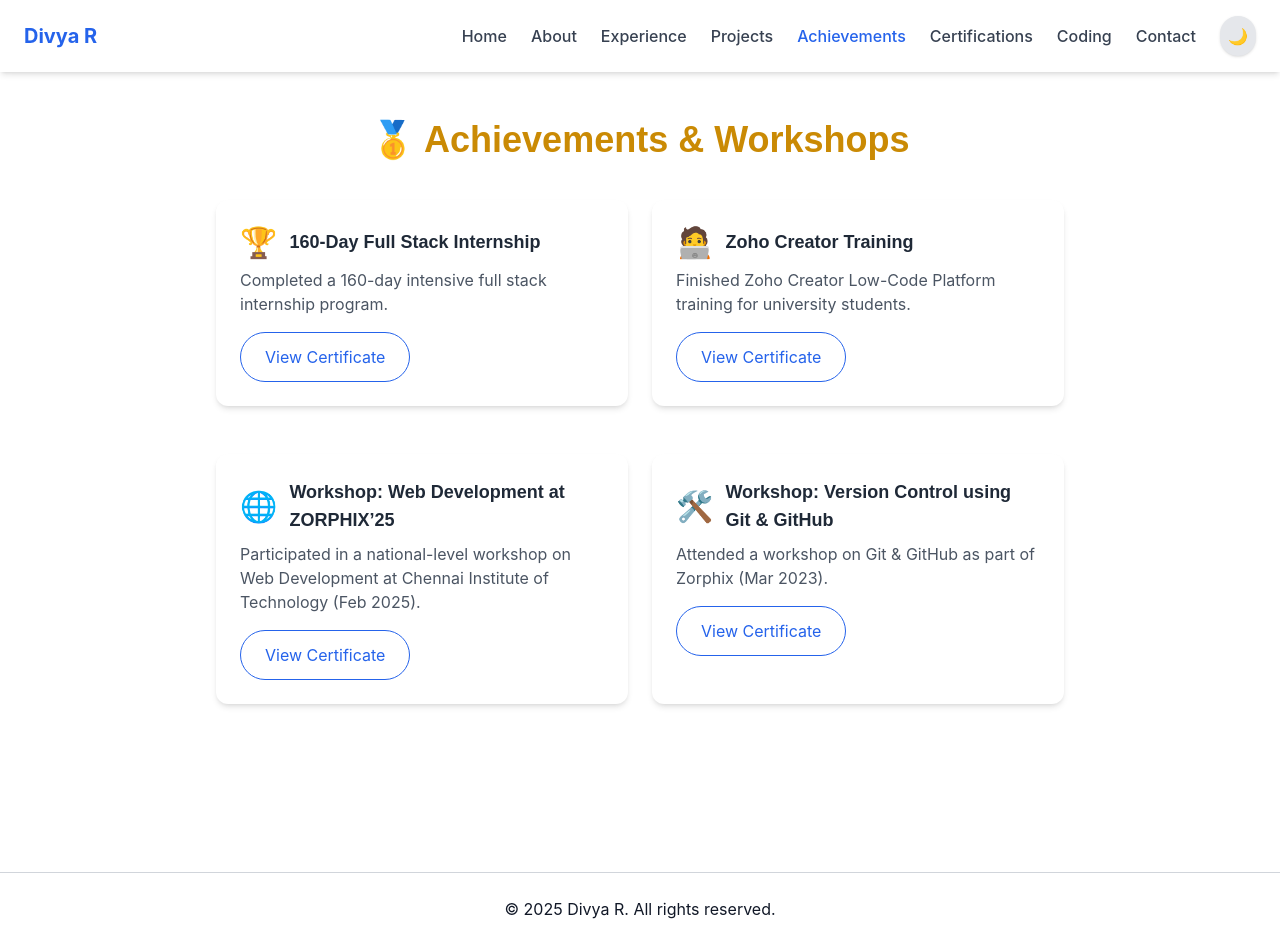
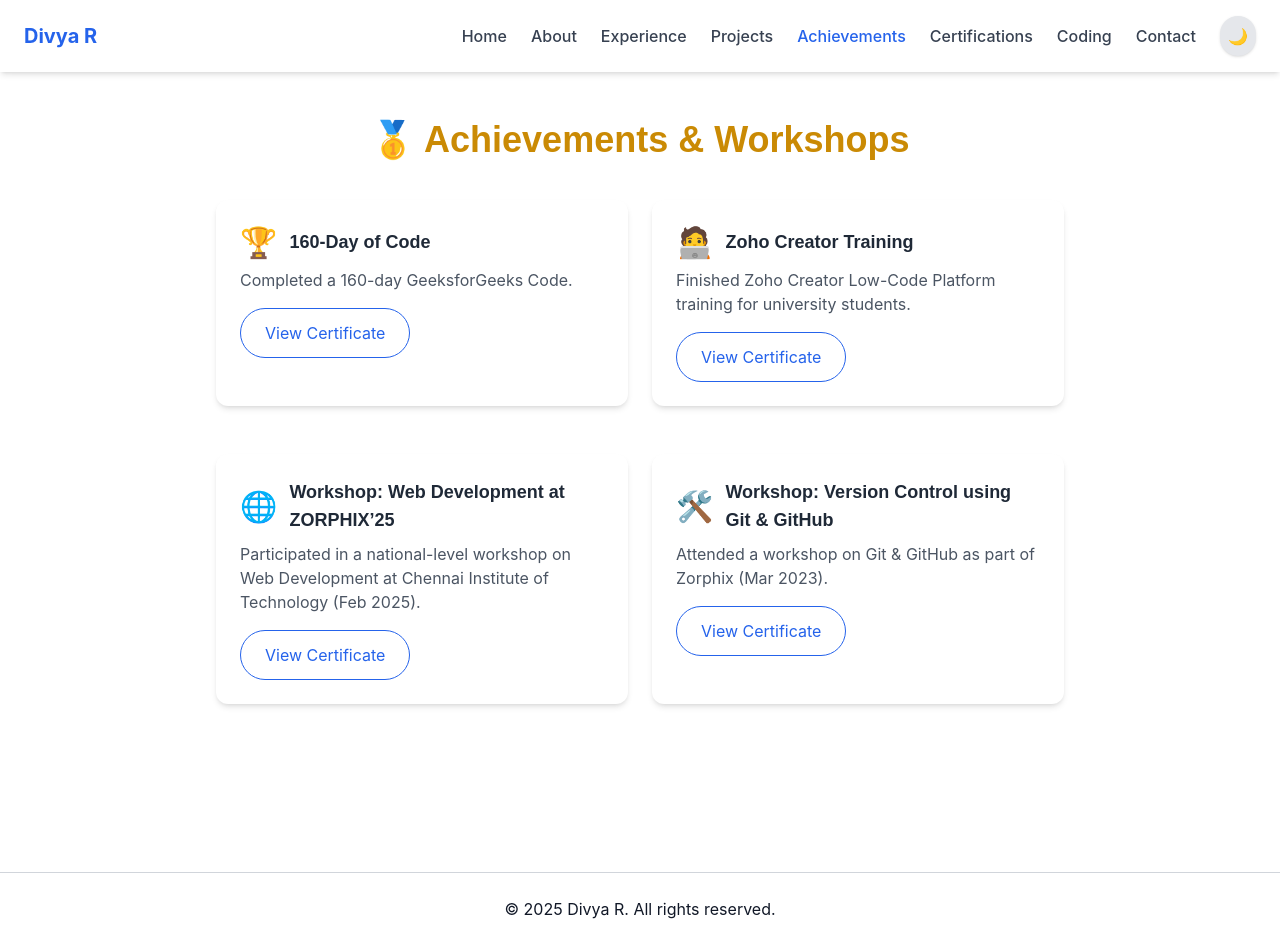
Before and after one commit to Divya22022004/Divya_Portfolio, a Next.js app: page /achievements in a window 1280 px wide. Built offline with nearby package versions, Linux system fonts and the light colour scheme.

Commit message:
Update page.tsx

```diff
--- a/app/achievements/page.tsx
+++ b/app/achievements/page.tsx
@@ -5,8 +5,8 @@ import { FaAward } from "react-icons/fa";
 export default function AchievementsPage() {
   const achievements = [
     {
-      title: "160-Day Full Stack Internship",
-      description: "Completed a 160-day intensive full stack internship program.",
+      title: "160-Day of Code",
+      description: "Completed a 160-day GeeksforGeeks Code.",
       proof: "https://drive.google.com/file/d/135Wk6Gr-YG9OROSR9XbQ6f-sGcRNMNZI/view",
       icon: "🏆"
     },
```
